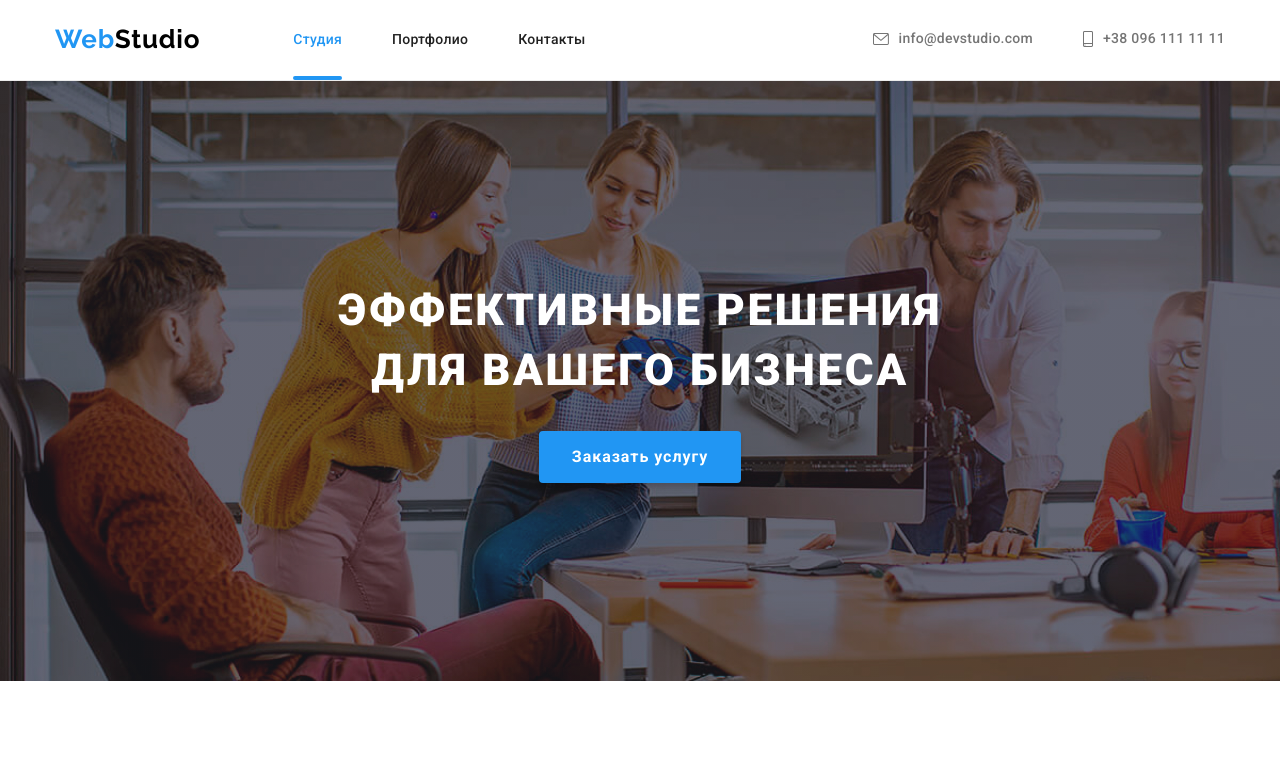
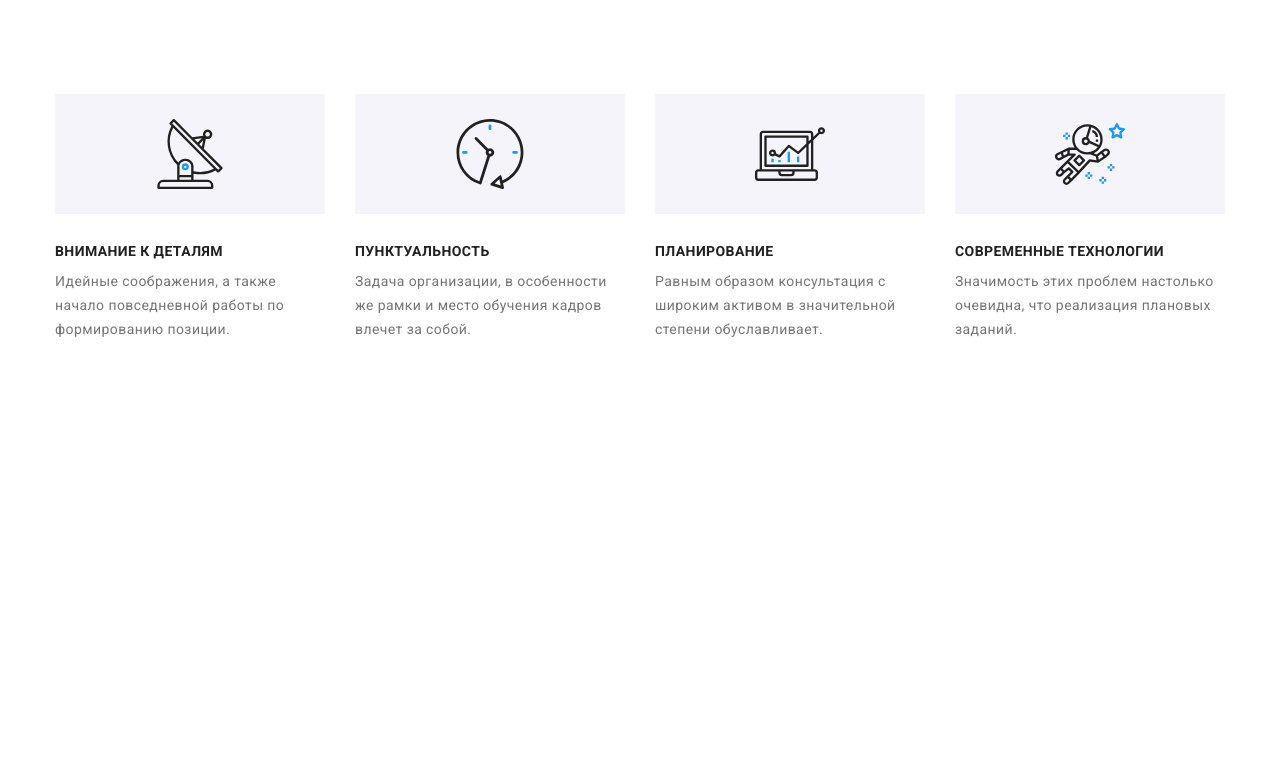
Before and after one commit to SerhiiKurdesha/goit-markup-hw-08, a plain HTML site: page index.html in a window 1280 px wide. Shown: the top 772 px of the page. Drawn offline with nearby package versions, Linux system fonts and the light colour scheme.

Commit message:
add work

```diff
--- a/index.html
+++ b/index.html
@@ -17,7 +17,7 @@
 
 <body>
 
-    <header class="page-header">
+    <!-- <header class="page-header">
         <div class="container page-header__container">
             <nav class="nav">
                 <a href="./index.html" class="logo"><span class="logostudio">Web</span>Studio</a>
@@ -53,20 +53,19 @@
                 </li>
             </ul>
         </div>
-    </header>
+    </header> -->
+
     <main>
 
         <!-- Hero -->
 
-        <section class="hero">
+        <!-- <section class="hero">
             <div class="container">
                 <h1 class="hero__title">ЭФФЕКТИВНЫЕ РЕШЕНИЯ<br>ДЛЯ ВАШЕГО БИЗНЕСА</h1>
 
-                <!-- button -->
-
                 <button type="button" class="hero__button" data-modal-open>Заказать услугу</button>
             </div>
-        </section>
+        </section> -->
 
         <!-- description -->
 
@@ -105,7 +104,7 @@
 
         <!-- Проекты -->
 
-        <section class="service">
+        <!-- <section class="service">
             <div class="container">
                 <h2 class="service__title">Чем мы занимаемся</h2>
                 <ul class="service__list">
@@ -123,11 +122,11 @@
                     </li>
                 </ul>
             </div>
-        </section>
+        </section> -->
 
         <!-- Наши сотрудники -->
 
-        <section class="team">
+        <!-- <section class="team">
             <div class="container">
                 <h2 class="team__title">Наша команда</h2>
                 <ul class="team__list">
@@ -285,11 +284,11 @@
                     </li>
                 </ul>
             </div>
-        </section>
+        </section> -->
 
         <!-- Постоянные клиенты -->
 
-        <section class="companies">
+        <!-- <section class="companies">
             <div class="container">
                 <h2 class="companies__title">Постоянные клиенты</h2>
                 <ul class="companies__list">
@@ -340,11 +339,13 @@
                 </ul>
 
             </div>
-        </section>
+        </section> -->
+
     </main>
 
     <!-- Подвал -->
-    <footer class="footer">
+
+    <!-- <footer class="footer">
         <div class="container">
             <div class="contacts__list">
                 <a href="./index.html" class="logo-down"><span class="logostudio">Web</span>Studio</a>
@@ -405,7 +406,8 @@
                 </button>
             </form>
         </div>
-    </footer>
+    </footer> -->
+
     <div class="backdrop is-hidden" data-modal>
         <div class="modal">
             <button type="button" class="modal__button" data-modal-close>
--- /dev/null
+++ b/sass/components/_container.scss
@@ -0,0 +1,14 @@
+.container{
+    width: 100%;
+    padding: 0 15px;
+    margin: 0 auto;
+    @media screen and (min-width: 480px){
+        max-width: 480px;
+    }
+    @media screen and (min-width: 768px){
+        max-width: 768px;
+    }
+    @media screen and (min-width: 1200px){
+        max-width: 1200px;
+    }
+}
--- a/sass/components/_page-header.scss
+++ b/sass/components/_page-header.scss
@@ -11,11 +11,11 @@
        align-items: center;
    }
 }
-.container{
-    width: 1200px;
-    padding: 0 15px;
-    margin: 0 auto;
-}
+// .container{
+//     width: 1200px;
+//     padding: 0 15px;
+//     margin: 0 auto;
+// }
 .page-header__container{
     display: flex;
 }
--- a/sass/components/_section-two.scss
+++ b/sass/components/_section-two.scss
@@ -1,14 +1,34 @@
 .features{
-    padding-top: 94px;
+    // padding-top: 94px;
+    padding-top: 60px;
+    padding-bottom: 60px;
+    @media screen and (min-width: 1200px){
+        padding-top: 94px;
+    }
 }
 .features__list{
+    // display: flex;
     margin: 0;
-    display: flex;
+    margin-bottom: -30px;
+    @media screen and (min-width: 768px){
+        display: flex;
+        flex-wrap: wrap;
+        margin-left: -30px;
+    }
+
 }
 .features__item{
+    margin-bottom: 30px;
+    @media screen and (min-width: 768px){
+        flex-basis: calc((100% - 60px) / 2);
+        margin-left: 30px;
+    }
+        @media screen and (min-width: 1200px){
+            flex-basis: calc((100% - 120px) / 4);
+    }
 
     &:not(:last-child){
-        margin-right: 30px;
+        // margin-right: 30px;
     }
 }
 .features__title{
@@ -16,9 +36,13 @@
     font-size: 14px;
     line-height: 1.14;
     letter-spacing: 0.03em;
+    text-align: center;
     text-transform: uppercase;
     color: $title-text-color;
     margin: 0;
+    @media screen and (min-width: 768px){
+        text-align: left;
+    }
 }
 .features__description{
     font-size: 14px;
@@ -34,7 +58,7 @@
         // background: $pink-color;
         display: block;
         content: '';
-        width: 270px;
+
         height: 120px;
         margin-bottom: 30px;
         outline: 1px solid transparent;
--- a/sass/main.scss
+++ b/sass/main.scss
@@ -13,4 +13,5 @@
 @import "./components/section-portfolio";
 @import "./base/visually-hidden";
 @import "./components/backdrop";
-@import "./components/modal-window"
+@import "./components/modal-window";
+@import "./components/container"
```
Also changed, not shown: css/main.css, css/main.min.css, 2 other files.
